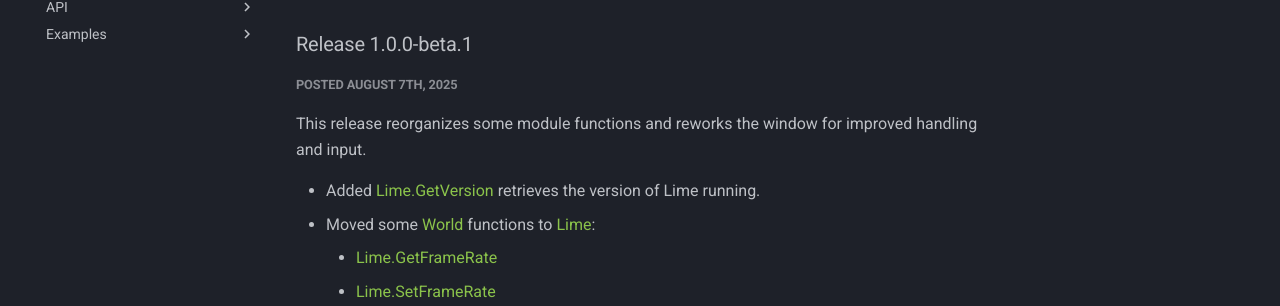
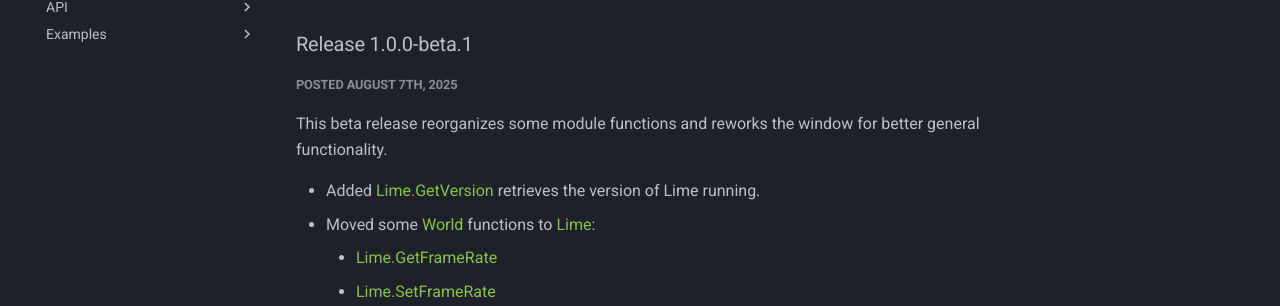
Before and after one commit to darttheg/LimeAPI, an MkDocs documentation site: the page built from docs/news.md, in a window 1280 px wide. Shown: the part 185-491 px from the top of the page. Built offline with MkDocs 1.6.1 and Material for MkDocs 9.7.7, drawn with Linux system fonts in a browser that asks for light colours; comment, search, counter and statistics services are not loaded.

Commit message:
Fix wording

```diff
--- a/docs/news.md
+++ b/docs/news.md
@@ -7,7 +7,7 @@ exclude: true
 
 ### Release 1.0.0-beta.1
 <h5>Posted August 7th, 2025</h5>
-This release reorganizes some module functions and reworks the window for improved handling and input.
+This beta release reorganizes some module functions and reworks the window for better general functionality.
 
 * Added [Lime.GetVersion][lime] retrieves the version of Lime running.
 * Moved some [World][world] functions to [Lime][lime]:
```
Also changed, not shown: docs/news/20250807_1-0-0-beta-1.md (+1 -1 lines).
